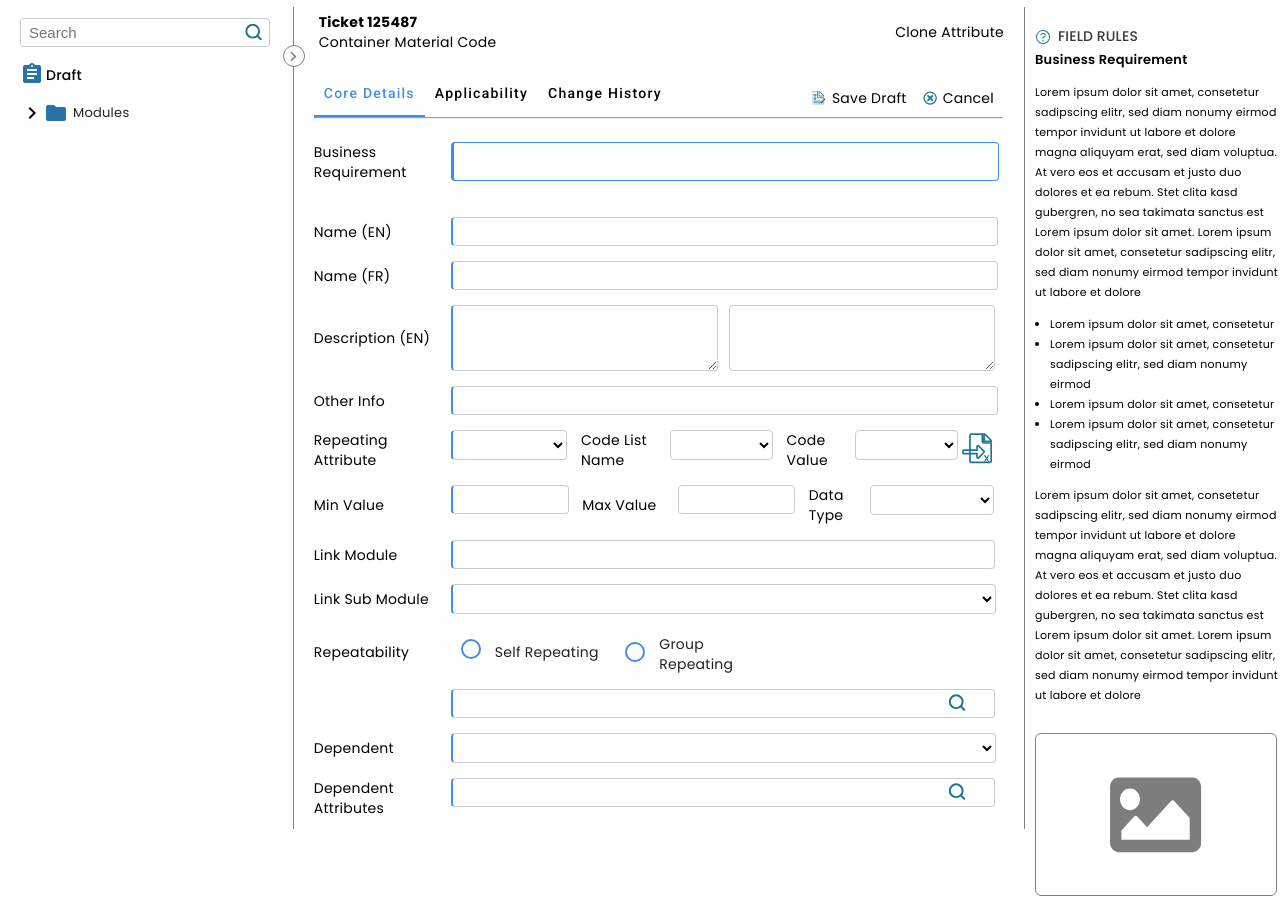
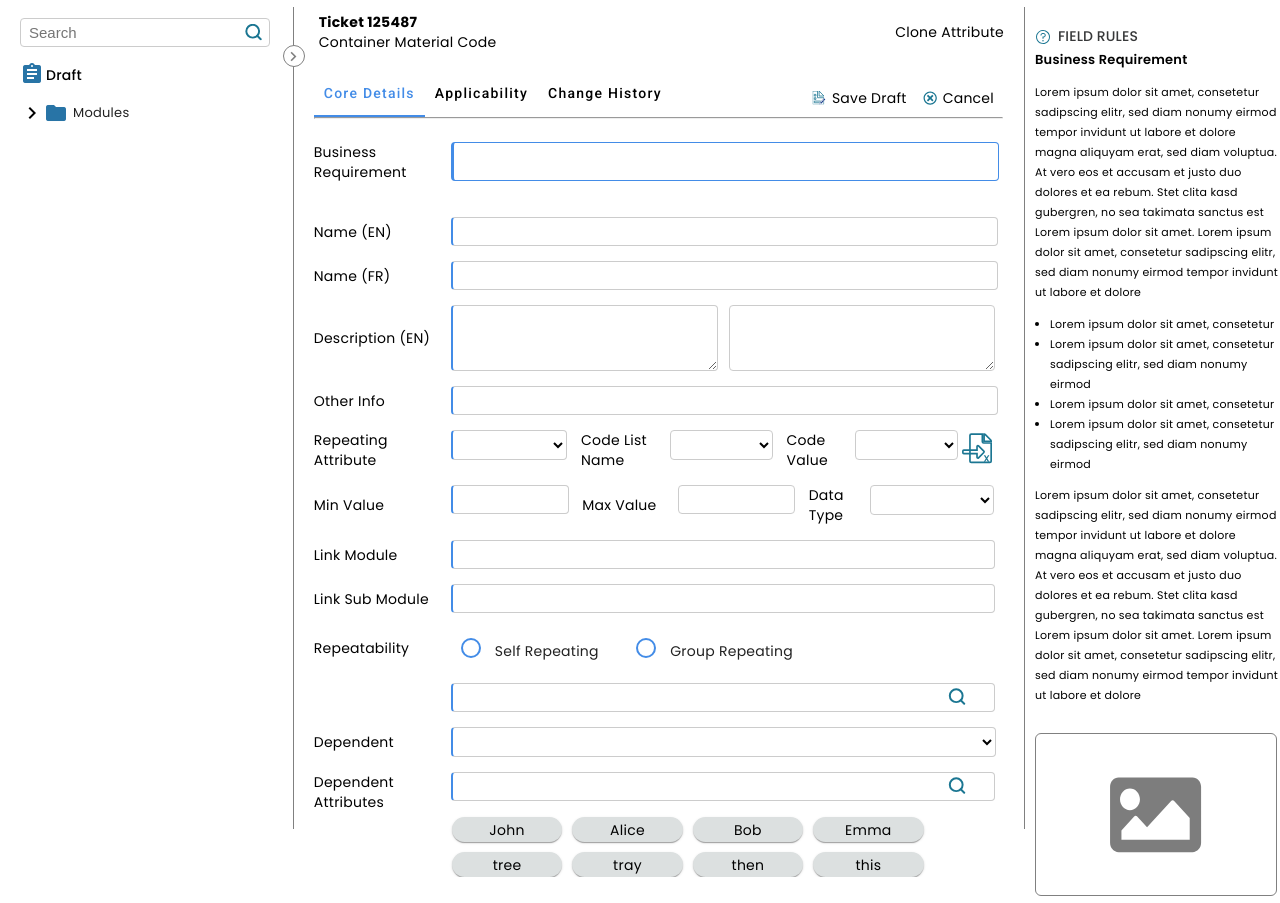
Before and after one commit to AjoshZS/ALM-Frontend-2, an Angular app: page /new in a window 1280 px wide. Shown: the part 120-1023 px from the top of the page. Built offline with nearby package versions, Linux system fonts and the light colour scheme.

Commit message:
link module dropdown changes

```diff
--- a/src/app/modules/attribute/components/new_attribute/core-details/core-details.component.html
+++ b/src/app/modules/attribute/components/new_attribute/core-details/core-details.component.html
@@ -1,4 +1,4 @@
-<div class="container">
+<div class="c-d-container">
     <form [formGroup]="createForm" class="form">
         <div class="row form-single-row" style="display: flex;">
             <div class="label form-label">
@@ -129,36 +129,27 @@
                 <label for="link_module">Link Module</label>
             </div>
             <div class="input form-input" style="position: relative;">
-                <input type="text" class="i-box-normal" [(ngModel)]="moduleName" (keyup)="onKeyUp($event)" formControlName="link_module">
-                <div class="sel-fil-div" [ngClass]="{'sel-fil-div-visible': filteredItems.length >= 1, 'sel-fil-div-hidden': filteredItems.length < 1}">
-                    <div class="sel-fil-item" (click)="selectModule(item)" *ngFor="let item of filteredItems">
+                <input type="text" class="i-box-normal" [(ngModel)]="moduleName" (keyup)="onKeyUp($event,'linkModule')" formControlName="link_module">
+                <div class="sel-fil-div" [ngClass]="{'sel-fil-div-visible': filteredItemsLM.length >= 1, 'sel-fil-div-hidden': filteredItemsLM.length < 1}">
+                    <div class="sel-fil-item" (click)="selectModule(item,'linkModule')" *ngFor="let item of filteredItemsLM">
                         {{ item }}
                     </div>
                 </div>
-
             </div>
-            <!-- <select formControlName="link_module" id="name_EN" style="width: 79.5%; height: 30px; border-left-width: 2px;border-left-color: #438ce7">
-                <option value="" selected disabled hidden>Core</option>
-                <option value="option1">Option 1</option>
-                <option value="option2">Option 2</option>
-                <option value="option3">Option 3</option>
-            </select> -->
-            <!-- <img class="search-icon-select" style="width: 20px;" src="assets/icons/Icon feather-search.svg"> -->
-            <!-- <div class="search-icon">
-                <mat-icon style="color: #438ce7;">search</mat-icon>
-              </div> -->
         </div>
 
         <div class="row form-single-row" style="display: flex;">
             <div class="label form-label">
                 <label for="link_sub_module">Link Sub Module </label>
             </div>
-            <select formControlName="link_sub_module" id="name_EN" style="width: 79.5%; height: 30px; border-left-width: 2px;border-left-color: #438ce7">
-                <option value="" selected disabled hidden>Select/Search sub module name</option>
-                <option value="option1">Option 1</option>
-                <option value="option2">Option 2</option>
-                <option value="option3">Option 3</option>
-            </select>
+            <div class="input form-input" style="position: relative;">
+                <input type="text" class="i-box-normal" [(ngModel)]="subModuleName" (keyup)="onKeyUp($event,'linkSubModule')" formControlName="link_sub_module">
+                <div class="sel-fil-div" [ngClass]="{'sel-fil-div-visible': filteredItemsLSM.length >= 1, 'sel-fil-div-hidden': filteredItemsLSM.length < 1}">
+                    <div class="sel-fil-item" (click)="selectModule(item,'linkSubModule')" *ngFor="let item of filteredItemsLSM">
+                        {{ item }}
+                    </div>
+                </div>
+            </div>
         </div>
 
         <div class="row form-single-row" style="display: flex;">
@@ -168,9 +159,9 @@
 
             <div class="form-input">
                 <mat-radio-group formControlName="repeatingRadioOption" style="width: 100%; display: flex;">
-                    <mat-radio-button value="optionA" style="width: 30%; border-color:  #438ce7 !important;">Self Repeating</mat-radio-button>
+                    <mat-radio-button value="optionA" style="width: 32%; border-color:  #438ce7 !important;">Self Repeating</mat-radio-button>
                     <!-- <div class="form-input-gap" style="width: 2%;"></div> -->
-                    <mat-radio-button value="optionB" style="width: 30%;">Group Repeating</mat-radio-button>
+                    <mat-radio-button value="optionB" style="width: 32%;">Group Repeating</mat-radio-button>
                 </mat-radio-group>
             </div>
 
@@ -212,6 +203,13 @@
 
         <!-- Add more form controls as needed -->
     </form>
+    <div class="att-cards-container d-flex">
+        <mat-card *ngFor="let name of attributeNames" class="att-card">
+            <mat-card-content class="att-card-content">
+                <mat-label>{{ name }}</mat-label>
+            </mat-card-content>
+        </mat-card>
+    </div>
     <br>
     <br>
     <br>
--- a/src/app/modules/attribute/components/new_attribute/core-details/core-details.component.scss
+++ b/src/app/modules/attribute/components/new_attribute/core-details/core-details.component.scss
@@ -3,6 +3,11 @@
 //     position: absolute;
 //     z-index: 10;
 // }
+
+.c-d-container{
+  position: relative;
+  overflow: hidden;
+}
 
 .att-file-structure{
   display: flex;
@@ -156,7 +161,7 @@
 }
 
 .sel-fil-item{
-  border-bottom: 1px solid #ccc;
+  // border-bottom: 1px solid #ccc;
   width: 98%;
   margin: 0;
   padding: 1%;
@@ -170,6 +175,9 @@
   width: 99%;
   overflow-y: auto;
   max-height: 100px;
+  position:absolute;
+  z-index: 20;
+  background-color: white;
 }
 .sel-fil-div-visible{
   visibility:visible;
@@ -177,3 +185,22 @@
 .sel-fil-div-hidden{
   display: none;
 }
+.att-cards-container{
+  width: 80%;
+  left: 20%;
+  position: absolute;
+  flex-wrap: wrap;
+  gap: 10px;
+  // justify-content: center;
+}
+.att-card{
+  width: 20%;
+  height: 25px;
+  background-color: #dce0e0;
+  border-radius: 15px;
+  align-items: center;
+  justify-content: center;
+}
+.att-card-content{
+  padding: 0;
+}
--- a/src/app/modules/attribute/components/new_attribute/core-details/core-details.component.ts
+++ b/src/app/modules/attribute/components/new_attribute/core-details/core-details.component.ts
@@ -11,9 +11,12 @@ import { GeneralService } from '../../../services/general.service';
 export class CoreDetailsComponent {
 
   moduleArray: string[] = ["tree","tray","then","this","tiger","lion","leopard","dog","cat","elephant","monkey","donkey","mouse"]
-  filteredItems: string[] = [];
+  filteredItemsLM: string[] = [];
+  filteredItemsLSM: string[] = [];
   createForm!: FormGroup;
   moduleName: string="";
+  subModuleName : string = "";
+  attributeNames : string[] = ['John', 'Alice', 'Bob', 'Emma',"tree","tray","then","this","tiger","lion","leopard"]
 
   constructor(private formBuilder: FormBuilder,private generalService: GeneralService) { }
 
@@ -54,19 +57,32 @@ export class CoreDetailsComponent {
 
   }
 
-  onKeyUp(event: any) {
+  onKeyUp(event: any,fieldName:string) {
     console.log('Input value:', event.target.value);
     let searchQuery = event.target.value
-    this.filteredItems = this.moduleArray.filter(item => item.toLowerCase().includes(searchQuery.toLowerCase()));
-    console.log("filteredItems",this.filteredItems)
+    if(fieldName === 'linkModule'){
+      this.filteredItemsLM = this.moduleArray.filter(item => item.toLowerCase().includes(searchQuery.toLowerCase()));
+      console.log("filteredItems",this.filteredItemsLM)
+    }else if (fieldName === 'linkSubModule'){
+      this.filteredItemsLSM = this.moduleArray.filter(item => item.toLowerCase().includes(searchQuery.toLowerCase()));
+      console.log("filteredItems",this.filteredItemsLSM)
+    }
+
     if(searchQuery === ""){
-      this.filteredItems = []
+      this.filteredItemsLM = []
+      this.filteredItemsLSM = []
     }
   }
 
-  selectModule(selected : any){
-    this.moduleName = selected
-    this.filteredItems = []
+  selectModule(selected : any,fieldName : string){
+    if(fieldName === 'linkSubModule'){
+      this.subModuleName = selected
+      this.filteredItemsLSM = []
+    }else if(fieldName === 'linkModule'){
+      this.moduleName = selected
+      this.filteredItemsLM = []
+    }
+
   }
 
 }
--- a/src/app/modules/material/material.module.ts
+++ b/src/app/modules/material/material.module.ts
@@ -6,6 +6,7 @@ import { MatTreeModule } from '@angular/material/tree';
 import {DragDropModule} from '@angular/cdk/drag-drop';
 import {MatFormFieldModule} from '@angular/material/form-field';
 import {MatInputModule} from '@angular/material/input';
+import { MatCardModule } from '@angular/material/card';
 
 
 @NgModule({
@@ -19,6 +20,7 @@ import {MatInputModule} from '@angular/material/input';
     DragDropModule,
     MatFormFieldModule,
     MatInputModule,
+    MatCardModule,
   ],
   exports: [
     MatRippleModule,
@@ -28,6 +30,7 @@ import {MatInputModule} from '@angular/material/input';
     DragDropModule,
     MatFormFieldModule,
     MatInputModule,
+    MatCardModule,
   ]
 })
 export class MaterialModule { }
```
